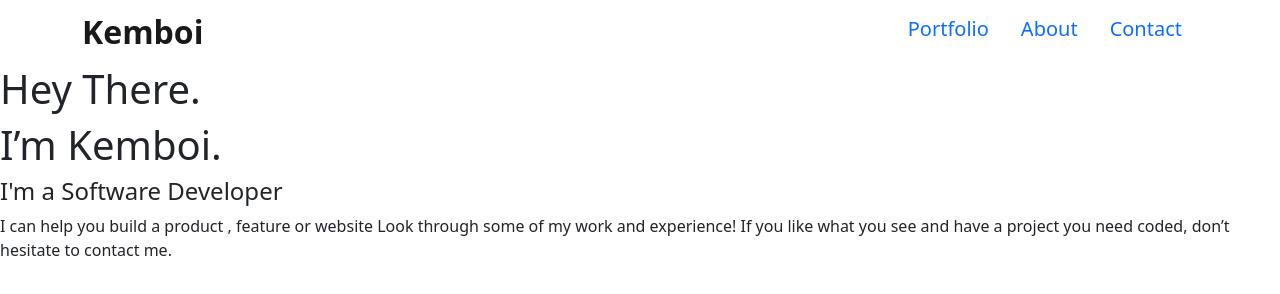
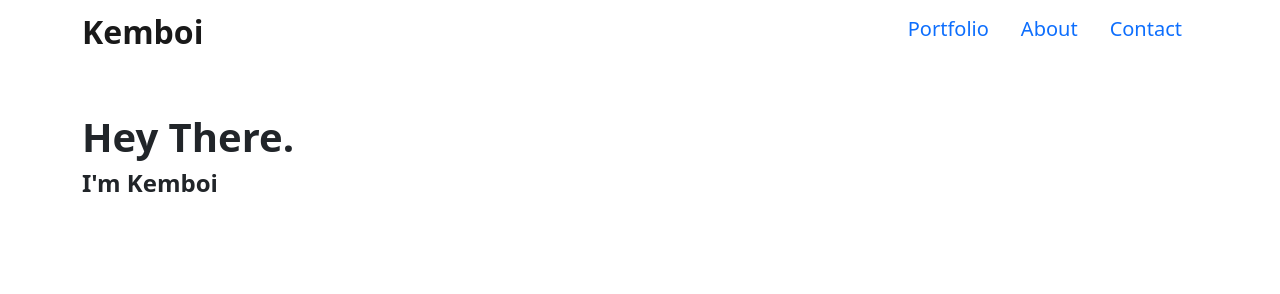
Before and after one commit to okemboi/bootstrap-portfolio, a plain HTML site: page index.html in a window 1280 px wide. Drawn offline with nearby package versions, Linux system fonts and the light colour scheme.

Commit message:
add the heading part

```diff
--- a/index.html
+++ b/index.html
@@ -49,13 +49,18 @@
         </nav>
     </header>
     <section>
-        <div>
+        <!-- <div>
             <h1>Hey There.</h1>
             <h1>I’m Kemboi.</h1>
             <h4>I'm a Software Developer</h4>
             I can help you build a product , feature or website Look through some of my work and experience! If you like
             what you
             see and have a project you need coded, don’t hesitate to contact me.
+        </div> -->
+        <div class="container mt-5">
+            <h1 class="fw-bold">Hey There.</h1>
+            <h4 class="fw-bold">I'm Kemboi</h4>
+
         </div>
     </section>
     <section></section>
```
